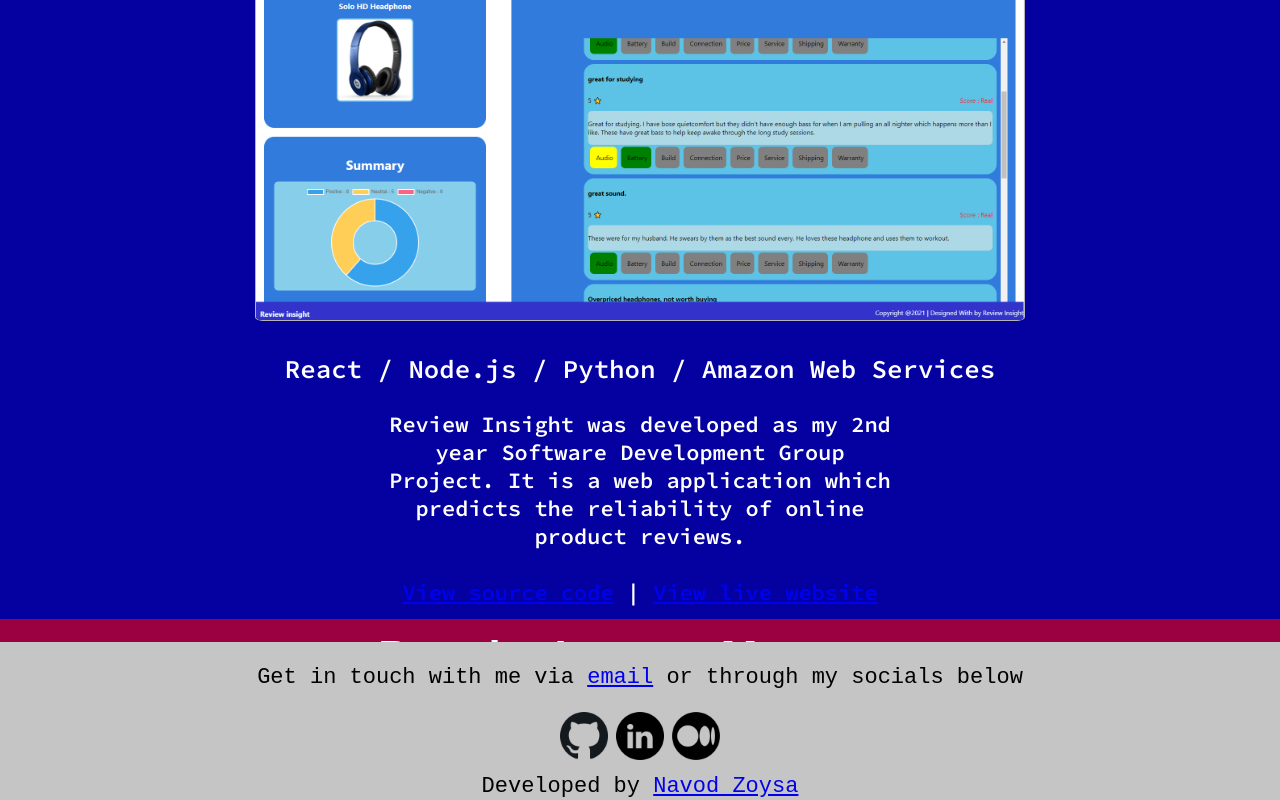
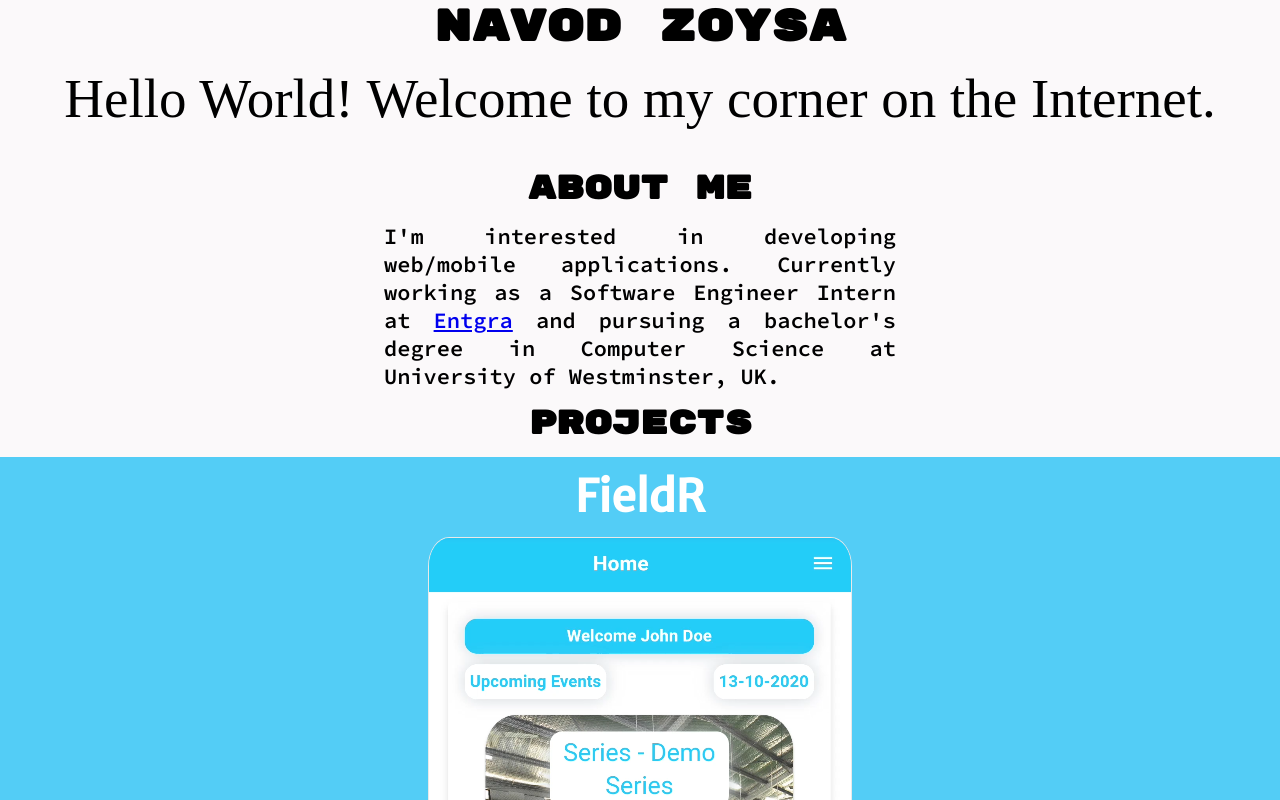
Before and after one commit to navodzoysa/navodzoysa.github.io, a React (Create React App) app: page /#/initial in a window 1280 px wide. Shown: the top 800 px of the page. Built offline with nearby package versions, Linux system fonts and the light colour scheme; a web font is replaced by a local one.

Commit message:
Fix style conflicts in old UI

```diff
--- a/src/scenes/2020-2022/index.js
+++ b/src/scenes/2020-2022/index.js
@@ -3,7 +3,7 @@ import './styles.css';
 
 function InitialPortfolio() {
 	return (
-		<div className="container">
+		<div className="containerOld">
 			<h1>Navod Zoysa</h1>
 			<p className="short-text">Hello World! Welcome to my corner on the Internet.</p>
 			<div className="about">
@@ -87,7 +87,7 @@ function InitialPortfolio() {
 			{/* <div>
 				<h2>Articles</h2>
 			</div> */}
-			<div className="footer">
+			<div className="footerOld">
 				<p>Get in touch with me via <a href="mailto:navod.contact@gmail.com">email</a> or through my socials below</p>
 				<a href="https://github.com/navodzoysa" target="_blank" rel="noreferrer"><img className="contact-logos" alt="GitHub Logo" src={require("./images/logos/github-logo.png")} /></a>
 				<a href="https://www.linkedin.com/in/navodzoysa/" target="_blank" rel="noreferrer"><img className="contact-logos" alt="Linkedin Logo" src={require("./images/logos/linkedin-logo.png")} /></a>
--- a/src/scenes/2020-2022/styles.css
+++ b/src/scenes/2020-2022/styles.css
@@ -7,7 +7,7 @@ body{
     margin: 0;
 }
 
-.container{
+.containerOld{
     display: flex;
     flex-direction: column;
     justify-content: center;
@@ -134,7 +134,7 @@ h3{
 	padding-right: 0.33%;
 }
 
-.footer{
+.footerOld{
     background-color: #c5c5c5;
     width: 100%;
     text-align: center;
```
